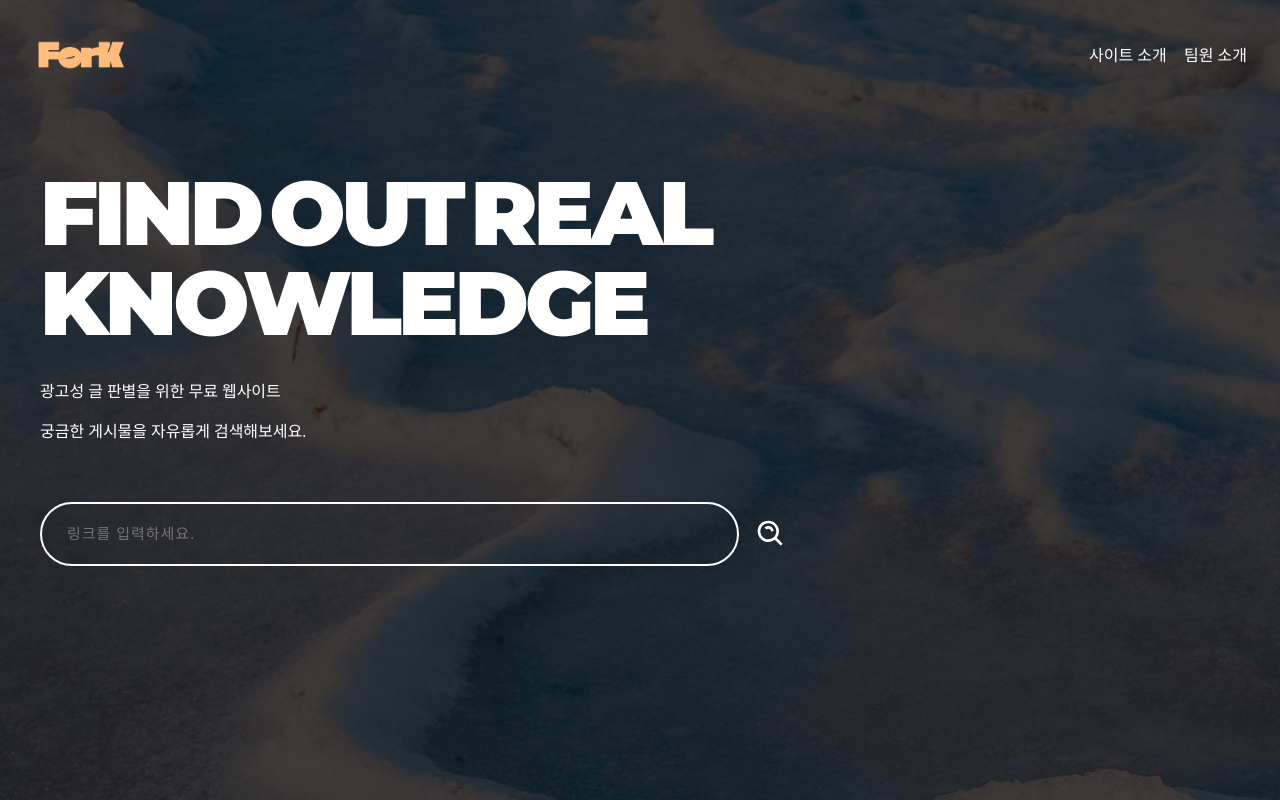
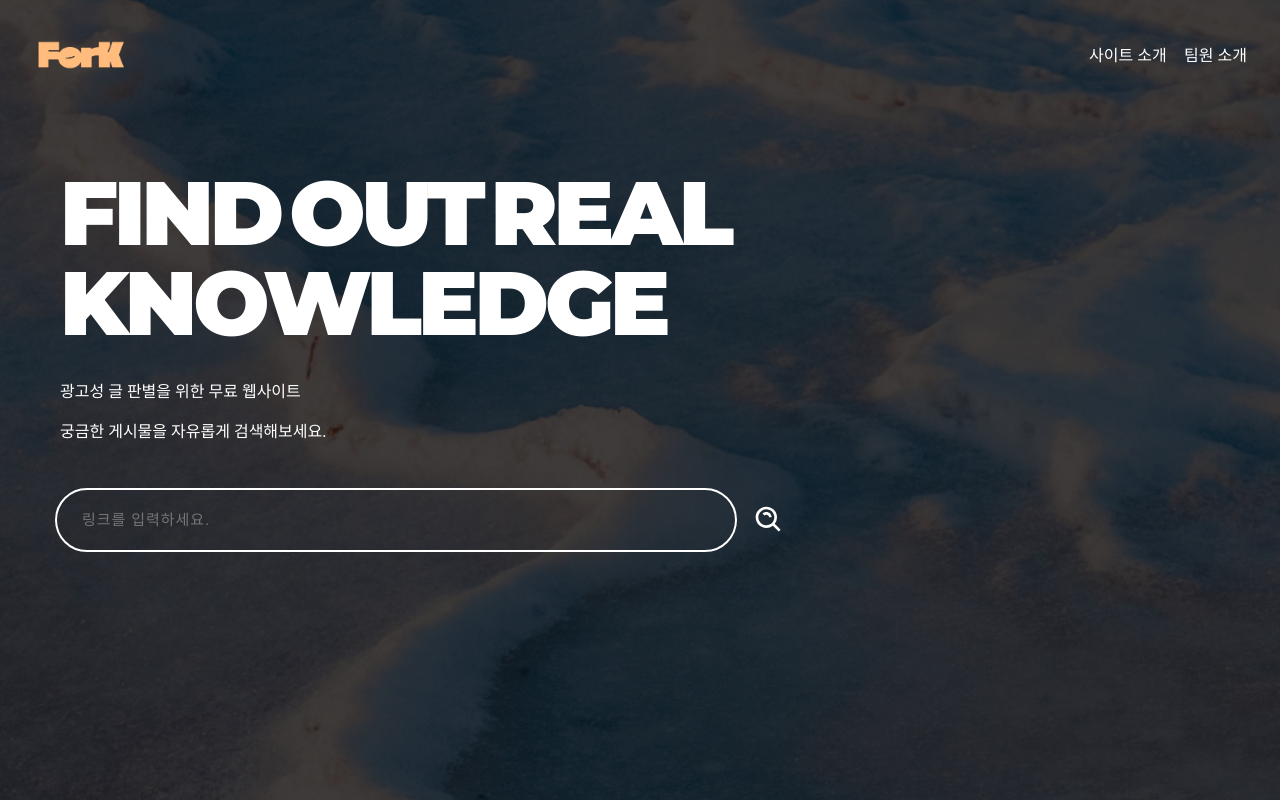
Before and after one commit to treasure-sky/FORK, a React (Create React App) app in the folder AD-defender/frontend/: page / in a window 1280 px wide. Shown: the top 800 px of the page. Built offline with nearby package versions, Linux system fonts and the light colour scheme; a web font is replaced by a local one.

Commit message:
feat/홈버튼추가

```diff
--- a/AD-defender/frontend/src/components/LinkResult.js
+++ b/AD-defender/frontend/src/components/LinkResult.js
@@ -3,13 +3,23 @@ import '../styles/ResultBody.scss';
 
 const resultCom = () => {
     return (
-        <h1>이 게시물은 <a>광고입니다.</a></h1>
+        <h1 style={{
+            color: "white",
+            fontSize: '40px'
+        }}>이 게시물은 <a style={{
+            color: "red"
+        }}>광고입니다.</a></h1>
     )
 }
 
 const resultNotCom = () => {
     return (
-        <h1>이 게시물은 <a>광고가 아닙니다.</a></h1>
+        <h1 style={{
+            color: "white",
+            fontSize: '40px'
+        }}>이 게시물은 <a style={{
+            color: "green"
+        }}>광고가 아닙니다.</a></h1>
     )
 }
 
--- a/AD-defender/frontend/src/components/ResultBody.js
+++ b/AD-defender/frontend/src/components/ResultBody.js
@@ -1,9 +1,6 @@
 import { useState, useEffect } from 'react';
 import '../styles/ResultBody.scss';
-import { useLocation } from 'react-router-dom';
-import HeartButton from './HeartButton';
-// import LinkResult from './LinkResult';
-import axios from 'axios';
+import { useLocation, Link } from 'react-router-dom';
 import LinkResult from "./LinkResult";
 
 const BodyRes = (props) =>{
@@ -27,6 +24,9 @@ const BodyRes = (props) =>{
             <div className='result'>
                 <LinkResult isCommercial={result}/>
             </div>
+            <Link to="/"><button className='w-btn w-btn-gra1 w-btn-gra-anim'>
+                <h3>홈 화면으로 돌아가기</h3>
+            </button> </Link>
 
             {/* <HeartButton like={like} onClick={toggleLike}/> */}
         </div>
--- a/AD-defender/frontend/src/styles/AboutBody.scss
+++ b/AD-defender/frontend/src/styles/AboutBody.scss
@@ -26,6 +26,7 @@
       hr{margin: auto;
       width: 70%}
       h3{
+        color: white;
         font-weight: 600;
         font-size: 20px;
       }
@@ -59,7 +60,7 @@
         width: 150px;
         img{
           width: 100%;
-          margin-left: 10px;
+          margin-left: 20px;
         }
       }
       h4{
--- a/AD-defender/frontend/src/styles/Body.scss
+++ b/AD-defender/frontend/src/styles/Body.scss
@@ -4,27 +4,18 @@
     width: 100%;
     padding-top: 2rem;
     font-family: 'Pretendard';
-    margin-left: 25px;
     .app-title{
         h1{
             font-family: 'Montserrat', sans-serif;
-            margin: -20px 0 0 -20px;
+            margin: -20px 0 0 20px;
             color: white;
             font-size: 45px;
             font-weight: 700;
             word-spacing: -7px;}
-        //h3{
-        //    margin: -20px 20px 20px -20px;
-        //    color: rgb(255, 255, 255);
-        //    font-size: 14px;
-        //    font-weight: 200;
-        //}
     }
     .app-introd{
         height: 15%;
-        margin-top: 20px;
-        margin-left: -20px;
-        margin-bottom: 70px;
+        margin: 20px 0 0 20px;
         h3{
             color: rgb(255, 255, 255);
             font-size: 13px;
@@ -33,12 +24,16 @@
     }
     .content{
         height: 25rem;
+        margin: -20px 0 0 35px;
+        //margin-left: 40px;
+        //@include tablet{margin-left: 50px;}
+        //@include laptop{margin-left: 0px;}
     }
 
     @include tablet{
         .app-title h1{
             font-family: 'Montserrat', sans-serif;
-            margin: -20px 0 0 -20px;
+            margin: -20px 0 0 20px;
             color: white;
             font-size: 75px;
             font-weight: 700;
@@ -47,9 +42,7 @@
         }
         .app-introd{
             height: 15%;
-            margin-top: 20px;
-            margin-left: -20px;
-            margin-bottom: 50px;
+            margin: 20px 0 0 20px;
             h3{
                 color: rgb(255, 255, 255);
                 font-size: 15px;
@@ -61,7 +54,7 @@
         margin-left: 30px;
         .app-title h1{
             font-family: 'Montserrat', sans-serif;
-            margin: -20px 0 0 -20px;
+            margin: -20px 0 0 20px;
             color: white;
             font-size: 90px;
             font-weight: 700;
@@ -70,8 +63,7 @@
         }
         .app-introd{
             height: 15%;
-            margin-top: 20px;
-            margin-bottom: 50px;
+            margin: 20px 0 0 20px;
             h3{
                 color: rgb(255, 255, 255);
                 font-size: 16px;
@@ -86,7 +78,7 @@
         }
         .app-title h1{
             font-family: 'Montserrat', sans-serif;
-            margin: -25px 0 0 -25px;
+            margin: -20px 0 0 20px;
             color: white;
             font-size: 100px;
             font-weight: 900;
@@ -94,11 +86,8 @@
             word-spacing: -15px;
         }
         .app-introd{
-
             height: 15%;
-            // margin-top: 20px;
-            // margin-left: -20px;
-            margin-bottom: 50px;
+            margin: -80px 20px -20px 20px;
             h3{
                 color: rgb(255, 255, 255);
                 font-size: 18px;
--- a/AD-defender/frontend/src/styles/Main.scss
+++ b/AD-defender/frontend/src/styles/Main.scss
@@ -10,17 +10,14 @@
     @include tablet{
         min-width: 834px;
         height: 100%;
-        //height: 1200px;
     }
     @include laptop{
         min-width: 1280px;
         height: 100%;
-        //height: 1024px;
     }
     @include desktop(){
         min-width: 1900px;
         height: 100%;
-        //height: 1080px;
     }
 
 }
--- a/AD-defender/frontend/src/styles/ResultBody.scss
+++ b/AD-defender/frontend/src/styles/ResultBody.scss
@@ -1,15 +1,63 @@
 @import "../styles/mixin.scss";
 
 .body{
-    // text-align: center;
+    margin-left: 20px;
+    height: 50rem;
     font-family: 'Pretendard';
     .link-section{
-        margin-left: 20px;
+        display: flex;
+
         h2{
-            font-size: 18px;
+            font-size: 20px;
             font-weight: 300;
             color: rgb(190, 190, 190);
         }
     }
+    .result{
+        height: 20%;
+    }
+    h3{
+        font-family: 'Pretendard';
+        color: #000000;
+    }
+    .w-btn {
+        position: relative;
+        border: none;
+        display: inline-block;
+        padding: 5px 15px;
+        border-radius: 15px;
+        //font-family: "paybooc-Light", sans-serif;
+        box-shadow: 0 15px 35px rgba(0, 0, 0, 0.2);
+        text-decoration: none;
+        font-weight: 600;
+        transition: 0.25s;
+    }
+    .w-btn:hover {
+        letter-spacing: 1.2px;
+        transform: scale(1.1);
+        cursor: pointer;
+    }
+    .w-btn-gra1 {
+        background: linear-gradient(-45deg, #ffbe9b 0%, #b4ebff 100%);
+        color: white;
+    }
+    .w-btn-gra-anim {
+        background-size: 400% 400%;
+        animation: gradient1 7s ease infinite;
+    }
+    @keyframes gradient1 {
+        0% {
+            background-position: 0% 50%;
+        }
+        50% {
+            background-position: 100% 50%;
+        }
+        100% {
+            background-position: 0% 50%;
+        }
+    }
+    //.result{
+    //    height: 25%;
+    //}
 
 }
--- a/AD-defender/frontend/src/styles/ResultPage.scss
+++ b/AD-defender/frontend/src/styles/ResultPage.scss
@@ -1,20 +1,25 @@
 @import "../styles/mixin.scss";
+
 .Result{
     min-width: 430px;
-    height: 1200px;
-    background-color: rgb(0, 0, 0);
+    //height: 1200px;
+    height: 100%;
+    background-image: url('../assets/back-img.jpg');
+    background-size: cover;
 
     @include tablet{
         min-width: 834px;
-        height: 1200px;
+        height: 100%;
+        //height: 1200px;
     }
     @include laptop{
         min-width: 1280px;
-        height: 1024px;
+        height: 100%;
+        //height: 1024px;
     }
     @include desktop(){
         min-width: 1900px;
-        height: 1080px;
+        height: 100%;
     }
 
 }
```
